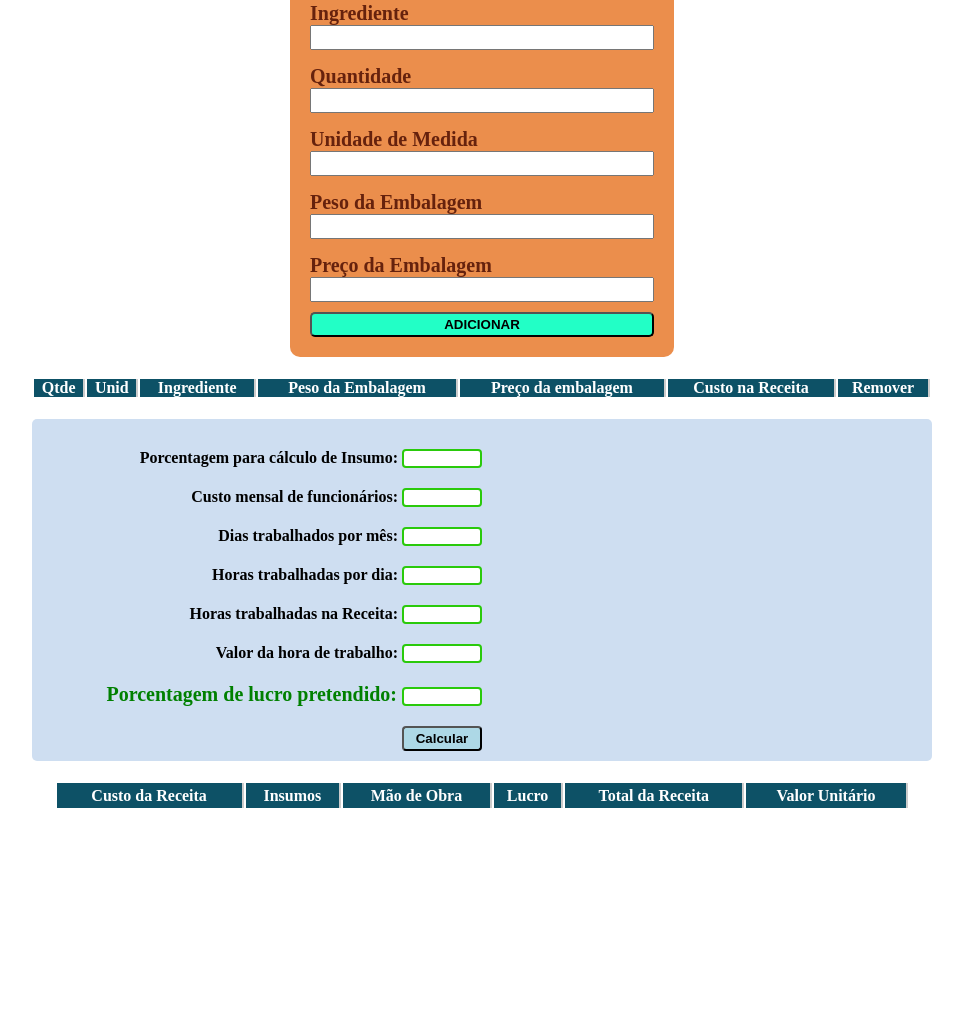
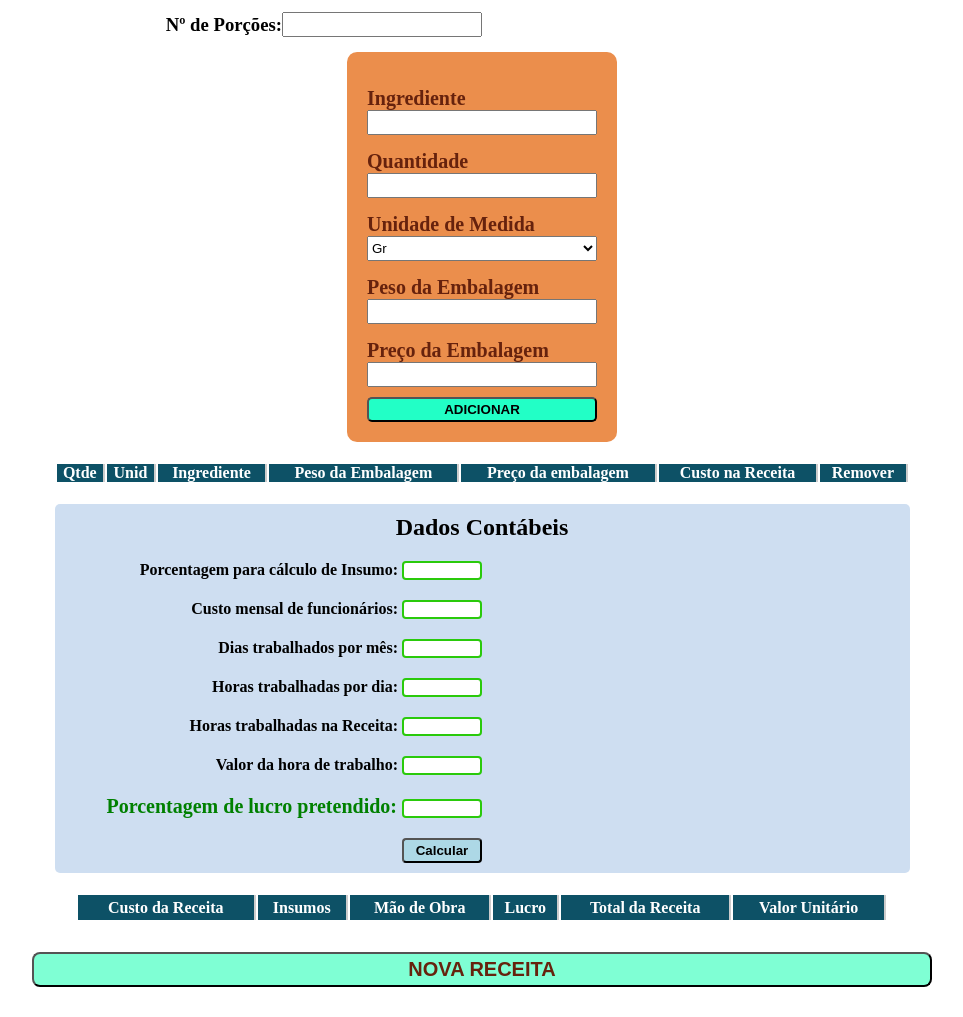
Before and after one commit to senseyluiz/calculoReceitas, a plain HTML site: page index.html in a window 1280 px wide. Shown: the part 95-1112 px from the top of the page, without its empty margins (158-1121 px from the left). Before the commit the page ends 925 px from the top, so only its background shows below. Drawn offline with Linux system fonts and the light colour scheme.

Commit message:
Adicionando botão nova receita e campo de valor Unitátio

```diff
--- a/css/style.css
+++ b/css/style.css
@@ -2,6 +2,11 @@
     margin: 0;
     padding: 0;
     box-sizing: border-box;
+}
+
+.geral{
+    max-width: 900px;
+    width: 95%;
 }
 
 .center{
@@ -12,9 +17,31 @@
     width: 50%;
 }
 
+.left{
+    float: left;
+}
+
+.clear{
+    clear: both;
+}
 h1{
     margin-top: 25px;
     text-align: center;
+    color: #000;
+}
+
+h3{
+    margin: 15px auto;
+    text-align: right;
+    color: #000;
+}
+
+h3 input{
+    width: 200px;
+    height: 25px;
+    font-size: 20px;
+    padding-left: 5px;
+    font-weight: bold;
 }
 
 form{
@@ -32,7 +59,7 @@ form label{
     color: #66220d;
 }
 
-form button, form input{
+form button, form input, select{
     width: 100%;
     height: 25px;
 }
@@ -84,6 +111,10 @@ section.dados-contabeis{
     text-align: right;
 }
 
+section.dados-contabeis h2{
+    text-align: center;
+}
+
 section.dados-contabeis p, .calcular{
     margin-top: 20px;
     font-weight: bold;
@@ -111,9 +142,30 @@ button.calcular{
     font-weight: bold;
 }
 
+.resultados h3{
+    text-align: center;
+
+}
+
 .resultados th{
     height: 25px;
 
+}
+
+button.novaReceita{
+    border-radius: 8px;
+    width: 900px;
+    max-width: 100%;
+    margin: 10px auto;
+    height: 35px;
+    font-size: 20px;
+    background-color: aquamarine;
+}
+
+button a{
+    text-decoration: none;
+    color: #66220d;
+    font-weight: bold;
 }
 
 @media screen and (max-width: 800px){
@@ -121,7 +173,5 @@ button.calcular{
         max-width: 95%;
     }
 
-    .w50{
-        width: 100%;
-    }
+
 }
--- a/index.html
+++ b/index.html
@@ -8,7 +8,17 @@
 </head>
 <body>
 
-    <h1> Calculo de Receitas</h1>
+   <section class="geral">
+        <h1> Calculo de Receitas</h1>
+
+        <div class="w50">
+            <h3 >Nome da Receita: <input type="text" class="nomeReceita"></h3>
+
+            <h3 class=>Nº de Porções:<input type="text" class="porcoes"></h3>
+        </div>
+
+
+
 
     <form action="" class="center"> <!--Inicio do formulário-->
 
@@ -19,7 +29,11 @@
         <input type="text" class="quantidade">
 
         <label for="">Unidade de Medida</label>
-        <input type="text" class="unidade-medida">
+        <select class="unidade-medida">
+            <option> Gr </option>
+            <option> ML</option>
+            <option>Unidade</option>
+        </select>
 
         <label for="">Peso da Embalagem</label>
         <input type="text" class="peso-embalagem">
@@ -51,7 +65,11 @@
     </table>
 
     <section class="dados-contabeis">
+
+        <h2> Dados Contábeis</h2>
+
         <div class="w50">
+
             <p> Porcentagem para cálculo de Insumo: <input type="text" class="porcentagem-insumo"></p>
 
             <p>Custo mensal de funcionários: <input type="text" class="custo-funcionarios"></p>
@@ -71,6 +89,9 @@
     </section>
 
     <section class="resultados">
+
+        <h3 class="receita"> </h3>
+
         <table>
             <thead>
                 <tr>
@@ -90,6 +111,10 @@
         </table>
     </section>
 
+    <button class="novaReceita center"><a href="index.html"> NOVA RECEITA </a></a></button>
+
+    </section>
+
     <script src="js/script.js"></script>
 </body>
 </html>
--- a/js/script.js
+++ b/js/script.js
@@ -8,6 +8,8 @@ const precoEmbalagem = document.querySelector('.preco-embalagem');
 const btnAdicionar = document.querySelector('button');
 const tbody = document.querySelector('tbody');
 const boxResultado = document.querySelector('.boxreultado');
+const nomeReceita = document.querySelector('.nomeReceita');
+const receita = document.querySelector('.receita');
 
 var custoReceita = 0;
 
@@ -48,7 +50,6 @@ function adicionar(e){
         let btnRemover = document.createElement('button');
         btnRemover.innerHTML = "Remover";
 
-
         tr.appendChild(qtde);
         tr.appendChild(unid);
         tr.appendChild(produto);
@@ -59,9 +60,11 @@ function adicionar(e){
 
         btnRemover.onclick = ()=>{
             tbody.removeChild(tr);
+
         }
 
         limpaCampos();
+        custoRemover = "";
 
     }
 }
@@ -86,10 +89,18 @@ const diasTrabalhados = document.querySelector('.dias-trabalhados');
 const horasTrabalhadas = document.querySelector('.horas-trabalhadas');
 const valorHora = document.querySelector('.valor-hora');
 const lucroPretendido = document.querySelector('.lucro-pretendido');
-const horasReceita = document.querySelector('.horas-receita')
+const horasReceita = document.querySelector('.horas-receita');
+const porcoes = document.querySelector('.porcoes');
 
 
 function calcular(){
+    if(!porcentagemInsumo.value || !custoFuncionarios.value || !diasTrabalhados.value || !horasTrabalhadas.value || !horasReceita.value || !lucroPretendido.value){
+        alert("Por favor, preencha todos os Dados Contábeis");
+    }
+
+
+    if(porcentagemInsumo.value || custoFuncionarios.value || diasTrabalhados.value || horasTrabalhadas.value || horasReceita.value || lucroPretendido.value){
+
         var insumos = (custoReceita * (porcentagemInsumo.value/100));
         var funcionarios = custoFuncionarios.value;
         var diasDeTrabalho = diasTrabalhados.value;
@@ -100,6 +111,7 @@ function calcular(){
         var maoDeObra = funcionarios/diasDeTrabalho/horasDeTrabalho*horasNaReceita;
         var lucro = (custoReceita + insumos + maoDeObra) * (porcentageLucro);
         var totatlReceita =  custoReceita + insumos + maoDeObra + lucro;
+        var unidades = porcoes.value;
 
         valorHora.value = valorDaHora.toFixed(2);
 
@@ -124,12 +136,18 @@ function calcular(){
         let thTotalReceita = document.createElement('th');
         thTotalReceita.innerHTML = totatlReceita.toFixed(2);
 
+        let valorUnitario = document.createElement('th');
+        valorUnitario.innerHTML = (totatlReceita/unidades).toFixed(2);
+
         tr.appendChild(thCustoReceita);
         tr.appendChild(thInsumos);
         tr.appendChild(thMaoDeObra);
         tr.appendChild(thLucro);
         tr.appendChild(thTotalReceita);
+        tr.appendChild(valorUnitario);
 
+        receita.innerHTML = nomeReceita.value;
+    }
 };
 
 const btnCalcular = document.querySelector('.calcular');
```
Lines whose indentation alone changed are shown as unchanged.
